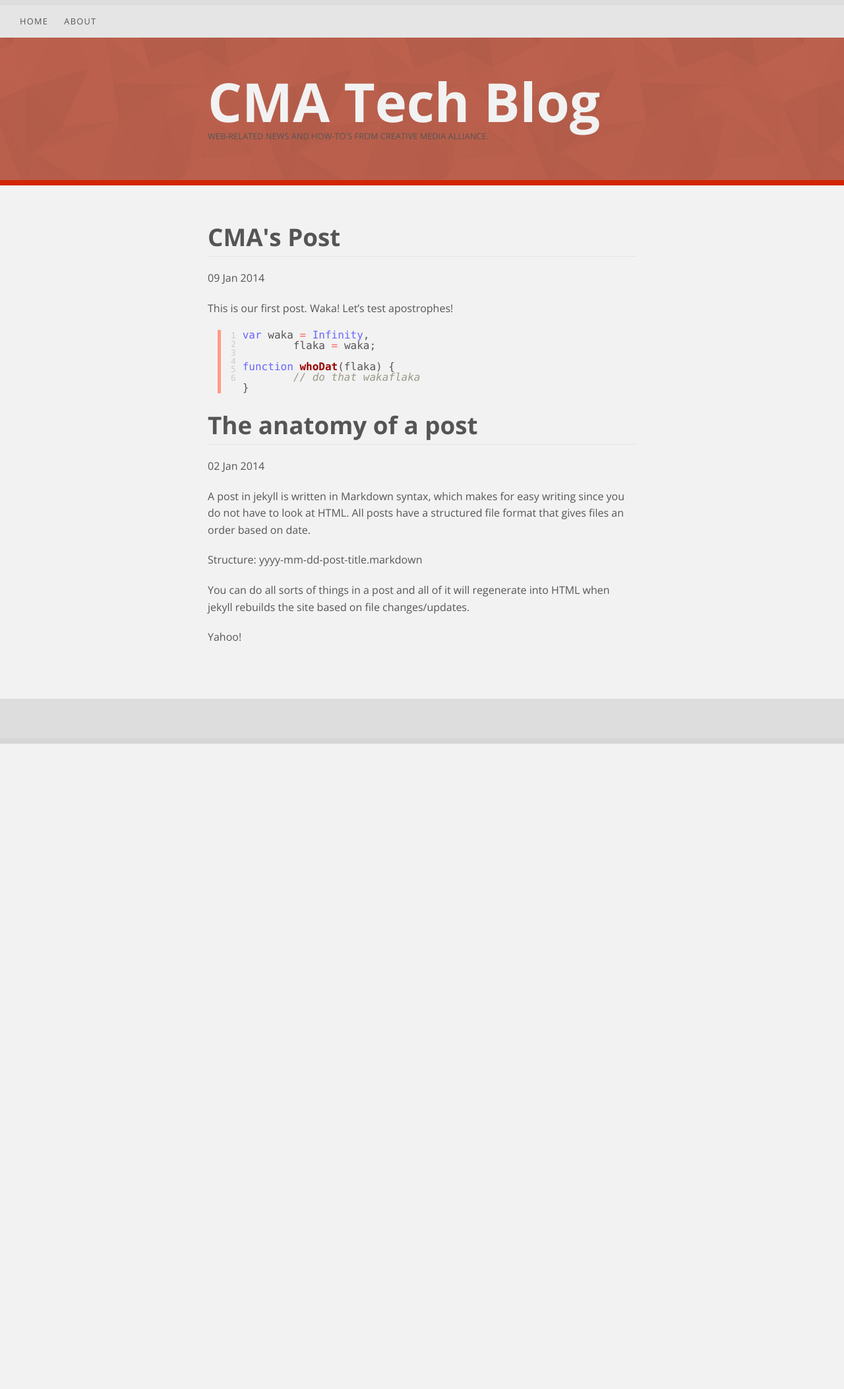
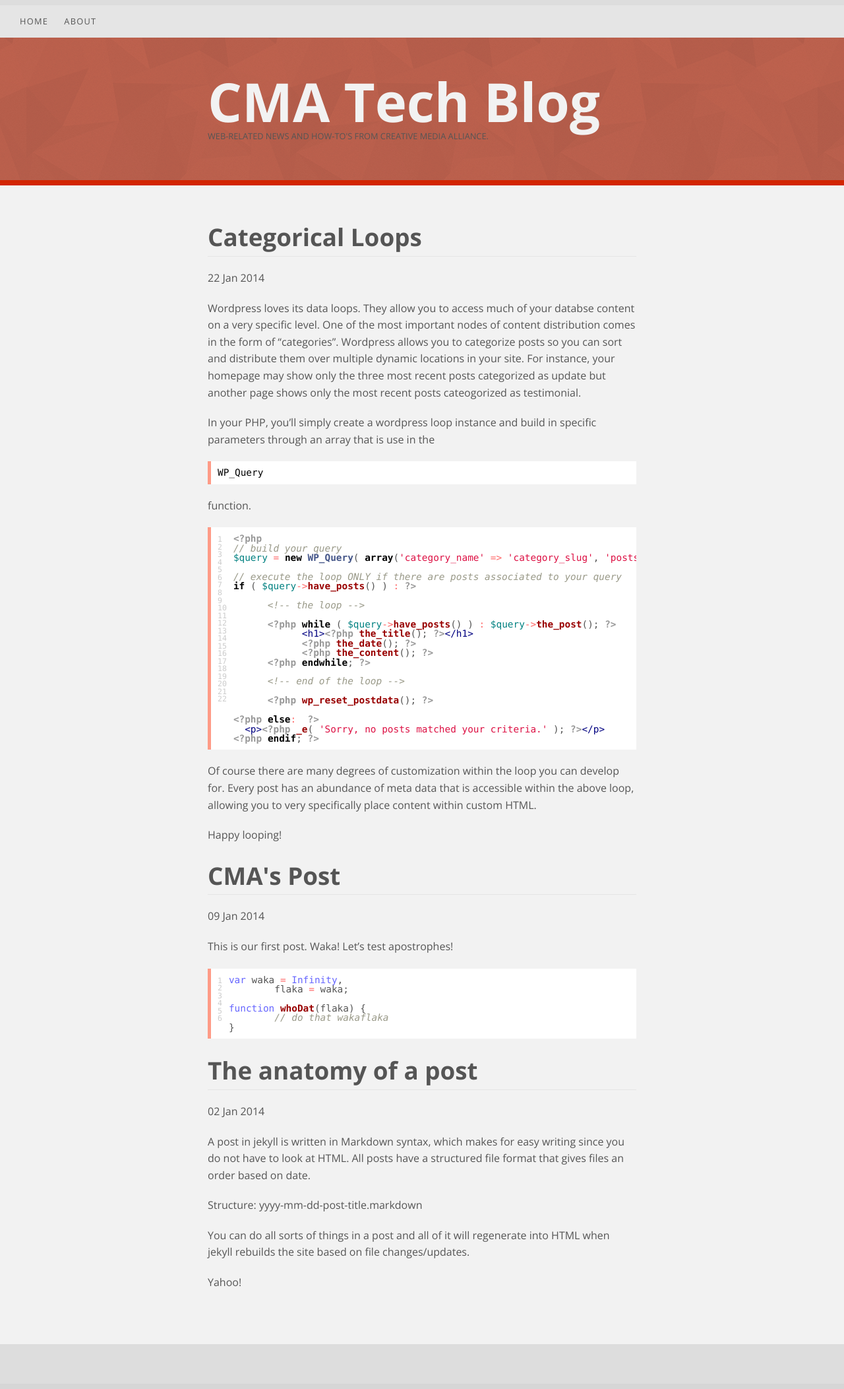
Before and after one commit to cmaseattle/cmaseattle.github.io, a Jekyll site: the page built from index.html, in a window 1280 px wide. Shown: the whole page at 66% size. Built offline with Jekyll 4.4.1, drawn with Linux system fonts in a browser that asks for light colours; before the commit the page ends 1127 px from its top, so only the background shows below that.

Commit message:
wordpress categorical loops

```diff
--- /dev/null
+++ b/_posts/2014-01-22-looping-post-categories.markdown
@@ -0,0 +1,40 @@
+---
+layout: post
+title: "Categorical Loops"
+cateogory: wordpress
+---
+
+Wordpress loves its data loops. They allow you to access much of your databse content on a very specific level. One of the most important nodes of content distribution comes in the form of "categories". Wordpress allows you to categorize posts so you can sort and distribute them over multiple dynamic locations in your site. For instance, your homepage may show only the three most recent posts categorized as **update** but another page shows only the most recent posts cateogorized as **testimonial**.
+
+In your PHP, you'll simply create a wordpress loop instance and build in specific parameters through an array that is use in the
+{% highlight php %}WP_Query{% endhighlight %}
+function.
+
+{% highlight php linenos %}
+<?php
+// build your query
+$query = new WP_Query( array('category_name' => 'category_slug', 'posts_per_page' => 5 ));
+
+// execute the loop ONLY if there are posts associated to your query
+if ( $query->have_posts() ) : ?>
+
+      <!-- the loop -->
+
+      <?php while ( $query->have_posts() ) : $query->the_post(); ?>
+            <h1><?php the_title(); ?></h1>
+            <?php the_date(); ?>
+            <?php the_content(); ?>
+      <?php endwhile; ?>
+
+      <!-- end of the loop -->
+
+      <?php wp_reset_postdata(); ?>
+
+<?php else:  ?>
+  <p><?php _e( 'Sorry, no posts matched your criteria.' ); ?></p>
+<?php endif; ?>
+{% endhighlight %}
+
+Of course there are many degrees of customization within the loop you can develop for. Every post has an abundance of meta data that is accessible within the above loop, allowing you to very specifically place content within custom HTML.
+
+Happy looping!
--- a/css/main.css
+++ b/css/main.css
@@ -303,10 +303,12 @@
   line-height: 1.4em;
 }
 .highlight {
+  margin-bottom: 20px;
+  font-size: .9em;
+  padding: 10px;
+  background-color: #fff;
+  overflow: auto;
   font-family: "Lucida Console", Monaco, monospace;
-  background-color: none;
-  margin-left: 15px;
-  padding-left: 15px;
   border-left: 5px solid #fe9b87;
   /* Comment */
   /* Error */
```
